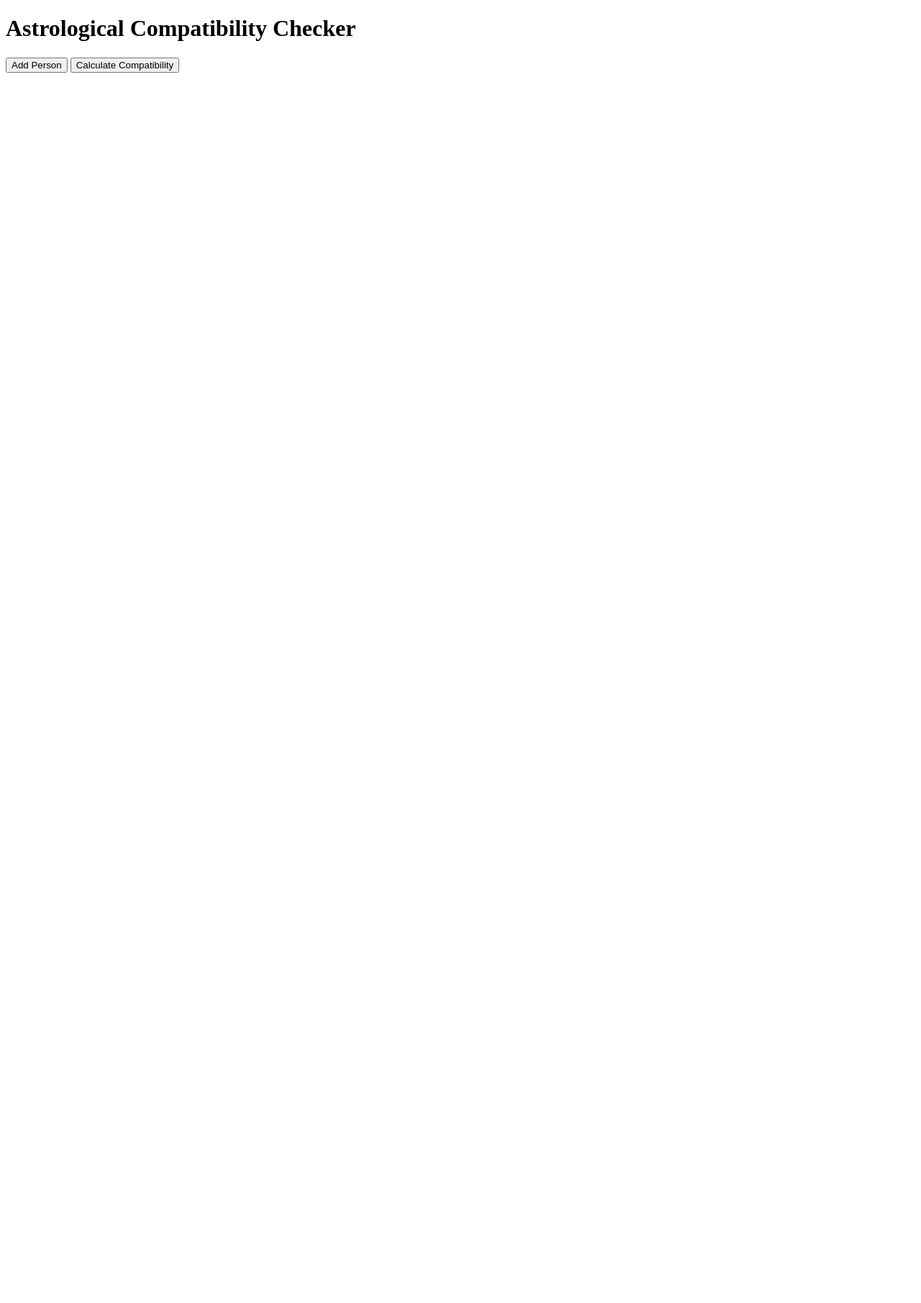
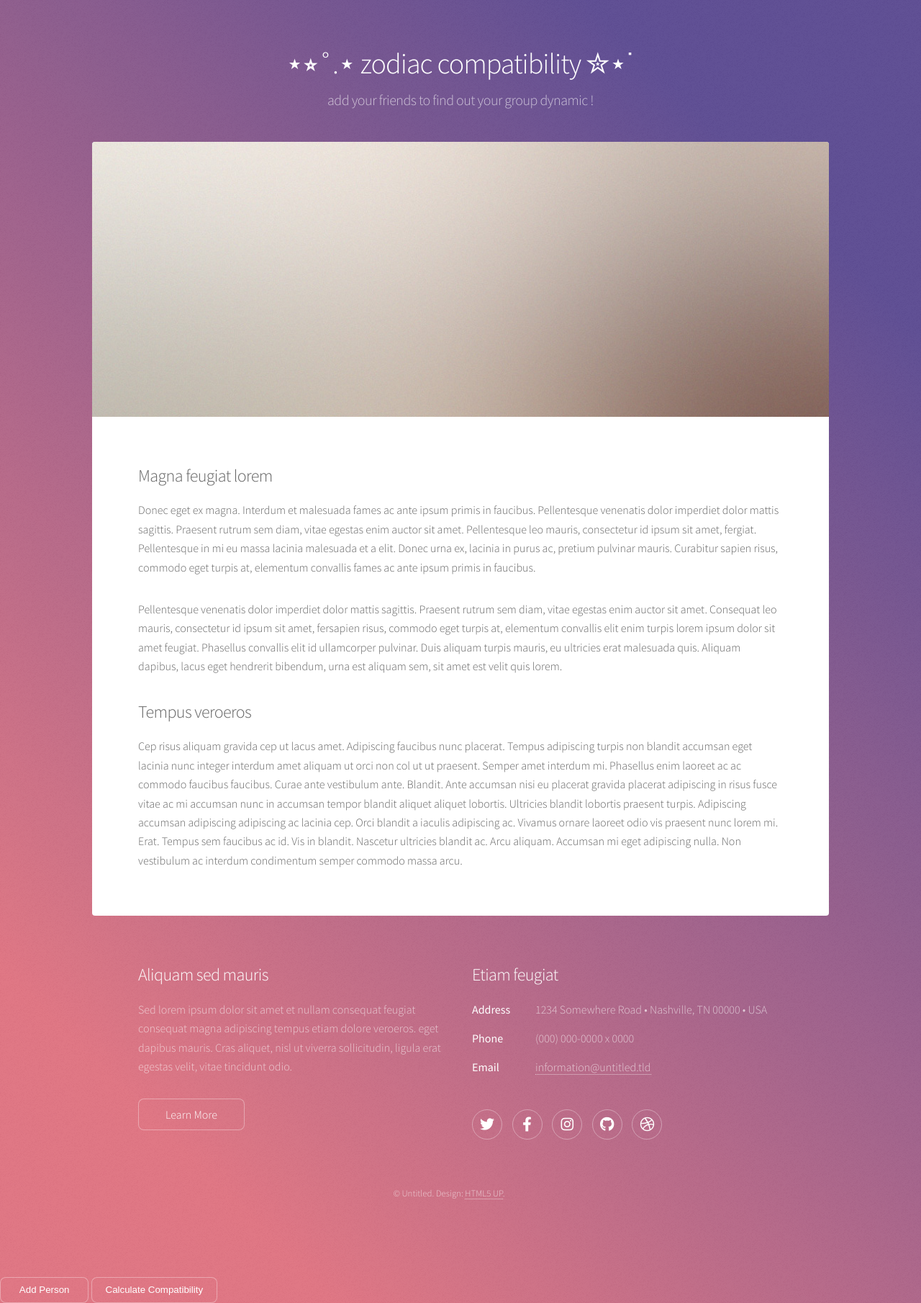
Before and after one commit to sevenvika/astro-backend, a Flask app: page / in a window 1280 px wide. Shown: the whole page at 72% size. Before the commit the page ends 101 px from the top, so only its background shows below. Run offline with Flask 3, Linux system fonts and the light colour scheme.

Commit message:
Update index.html

```diff
--- a/templates/index.html
+++ b/templates/index.html
@@ -1,10 +1,13 @@
-<!DOCTYPE html>
-<html lang="en">
+<!DOCTYPE HTML>
+<html>
 	<head>
-    <meta charset="UTF-8">
-    <meta name="viewport" content="width=device-width, initial-scale=1.0">
-    <title>Astrological Compatibility</title>
+		<title>zodiac compatibility</title>
+		<meta charset="utf-8" />
+		<meta name="viewport" content="width=device-width, initial-scale=1, user-scalable=no" />
+		<link rel="stylesheet" href="https://raw.githubusercontent.com/sevenvika/astro-backend/refs/heads/main/templates/css/main.css" />
+		<noscript><link rel="stylesheet" href="https://raw.githubusercontent.com/sevenvika/astro-backend/refs/heads/main/templates/css/noscript.css" /></noscript>
 		<script>
+
 			async function calculateCompatibility() {
 				const people = [];
 				document.querySelectorAll('.person').forEach(person => {
@@ -17,7 +20,7 @@
 					}
 				});
 
-            const response = await fetch('/calculate', {
+				const response = await fetch('https://astro-backend-wsxn.onrender.com/calculate', {
 					method: 'POST',
 					headers: { 'Content-Type': 'application/json' },
 					body: JSON.stringify({ people })
@@ -46,11 +49,67 @@
 			}
 		</script>
 	</head>
-<body>
-    <h1>Astrological Compatibility Checker</h1>
+	<body class="is-preload">
+
+		<!-- Wrapper -->
+			<div id="wrapper">
+
+				<!-- Header -->
+					<header id="header">
+						<h1>⋆⭒˚.⋆ zodiac compatibility ✮⋆˙</h1>
+						<p>add your friends to find out your group dynamic !</p>
+					</header>
+
+				<!-- Main -->
+					<div id="main">
+
+						<!-- Content -->
+							<section id="content" class="main">
+								<span class="image main"><img src="https://github.com/sevenvika/astro-backend/blob/main/templates/images/pic04.jpg?raw=true" alt="" /></span>
+								<h2>Magna feugiat lorem</h2>
+								<p>Donec eget ex magna. Interdum et malesuada fames ac ante ipsum primis in faucibus. Pellentesque venenatis dolor imperdiet dolor mattis sagittis. Praesent rutrum sem diam, vitae egestas enim auctor sit amet. Pellentesque leo mauris, consectetur id ipsum sit amet, fergiat. Pellentesque in mi eu massa lacinia malesuada et a elit. Donec urna ex, lacinia in purus ac, pretium pulvinar mauris. Curabitur sapien risus, commodo eget turpis at, elementum convallis fames ac ante ipsum primis in faucibus.</p>
+								<p>Pellentesque venenatis dolor imperdiet dolor mattis sagittis. Praesent rutrum sem diam, vitae egestas enim auctor sit amet. Consequat leo mauris, consectetur id ipsum sit amet, fersapien risus, commodo eget turpis at, elementum convallis elit enim turpis lorem ipsum dolor sit amet feugiat. Phasellus convallis elit id ullamcorper pulvinar. Duis aliquam turpis mauris, eu ultricies erat malesuada quis. Aliquam dapibus, lacus eget hendrerit bibendum, urna est aliquam sem, sit amet est velit quis lorem.</p>
+								<h2>Tempus veroeros</h2>
+								<p>Cep risus aliquam gravida cep ut lacus amet. Adipiscing faucibus nunc placerat. Tempus adipiscing turpis non blandit accumsan eget lacinia nunc integer interdum amet aliquam ut orci non col ut ut praesent. Semper amet interdum mi. Phasellus enim laoreet ac ac commodo faucibus faucibus. Curae ante vestibulum ante. Blandit. Ante accumsan nisi eu placerat gravida placerat adipiscing in risus fusce vitae ac mi accumsan nunc in accumsan tempor blandit aliquet aliquet lobortis. Ultricies blandit lobortis praesent turpis. Adipiscing accumsan adipiscing adipiscing ac lacinia cep. Orci blandit a iaculis adipiscing ac. Vivamus ornare laoreet odio vis praesent nunc lorem mi. Erat. Tempus sem faucibus ac id. Vis in blandit. Nascetur ultricies blandit ac. Arcu aliquam. Accumsan mi eget adipiscing nulla. Non vestibulum ac interdum condimentum semper commodo massa arcu.</p>
+							</section>
+
+					</div>
+
+				<!-- Footer -->
+					<footer id="footer">
+						<section>
+							<h2>Aliquam sed mauris</h2>
+							<p>Sed lorem ipsum dolor sit amet et nullam consequat feugiat consequat magna adipiscing tempus etiam dolore veroeros. eget dapibus mauris. Cras aliquet, nisl ut viverra sollicitudin, ligula erat egestas velit, vitae tincidunt odio.</p>
+							<ul class="actions">
+								<li><a href="#" class="button">Learn More</a></li>
+							</ul>
+						</section>
+						<section>
+							<h2>Etiam feugiat</h2>
+							<dl class="alt">
+								<dt>Address</dt>
+								<dd>1234 Somewhere Road &bull; Nashville, TN 00000 &bull; USA</dd>
+								<dt>Phone</dt>
+								<dd>(000) 000-0000 x 0000</dd>
+								<dt>Email</dt>
+								<dd><a href="#">information@untitled.tld</a></dd>
+							</dl>
+							<ul class="icons">
+								<li><a href="#" class="icon brands fa-twitter alt"><span class="label">Twitter</span></a></li>
+								<li><a href="#" class="icon brands fa-facebook-f alt"><span class="label">Facebook</span></a></li>
+								<li><a href="#" class="icon brands fa-instagram alt"><span class="label">Instagram</span></a></li>
+								<li><a href="#" class="icon brands fa-github alt"><span class="label">GitHub</span></a></li>
+								<li><a href="#" class="icon brands fa-dribbble alt"><span class="label">Dribbble</span></a></li>
+							</ul>
+						</section>
+						<p class="copyright">&copy; Untitled. Design: <a href="https://html5up.net">HTML5 UP</a>.</p>
+					</footer>
+
+			</div>
             <div id="people-container"></div>
             <button onclick="addPerson()">Add Person</button>
             <button onclick="calculateCompatibility()">Calculate Compatibility</button>
             <div id="results"></div>
+
 	</body>
 </html>
```
Lines whose indentation alone changed are shown as unchanged.
